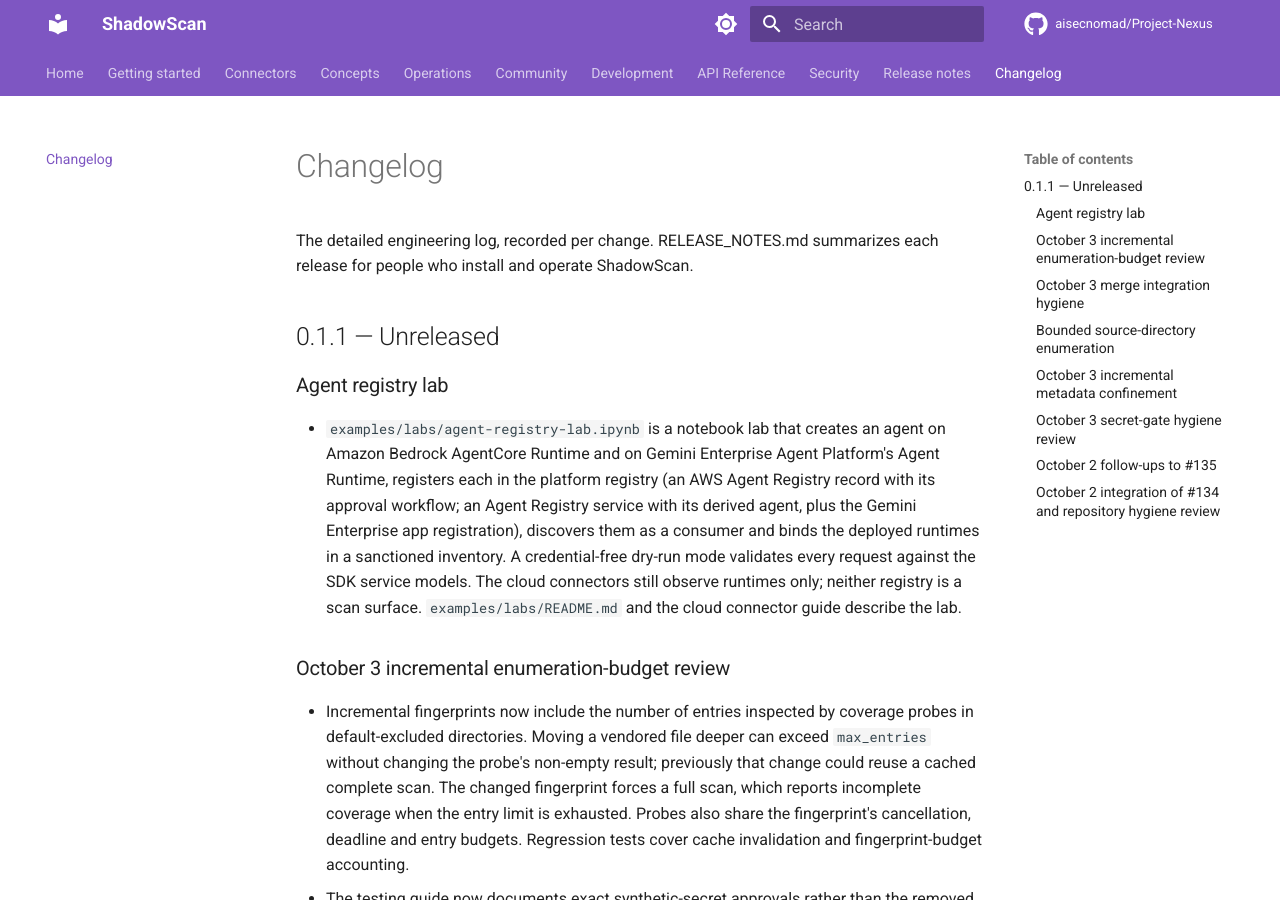
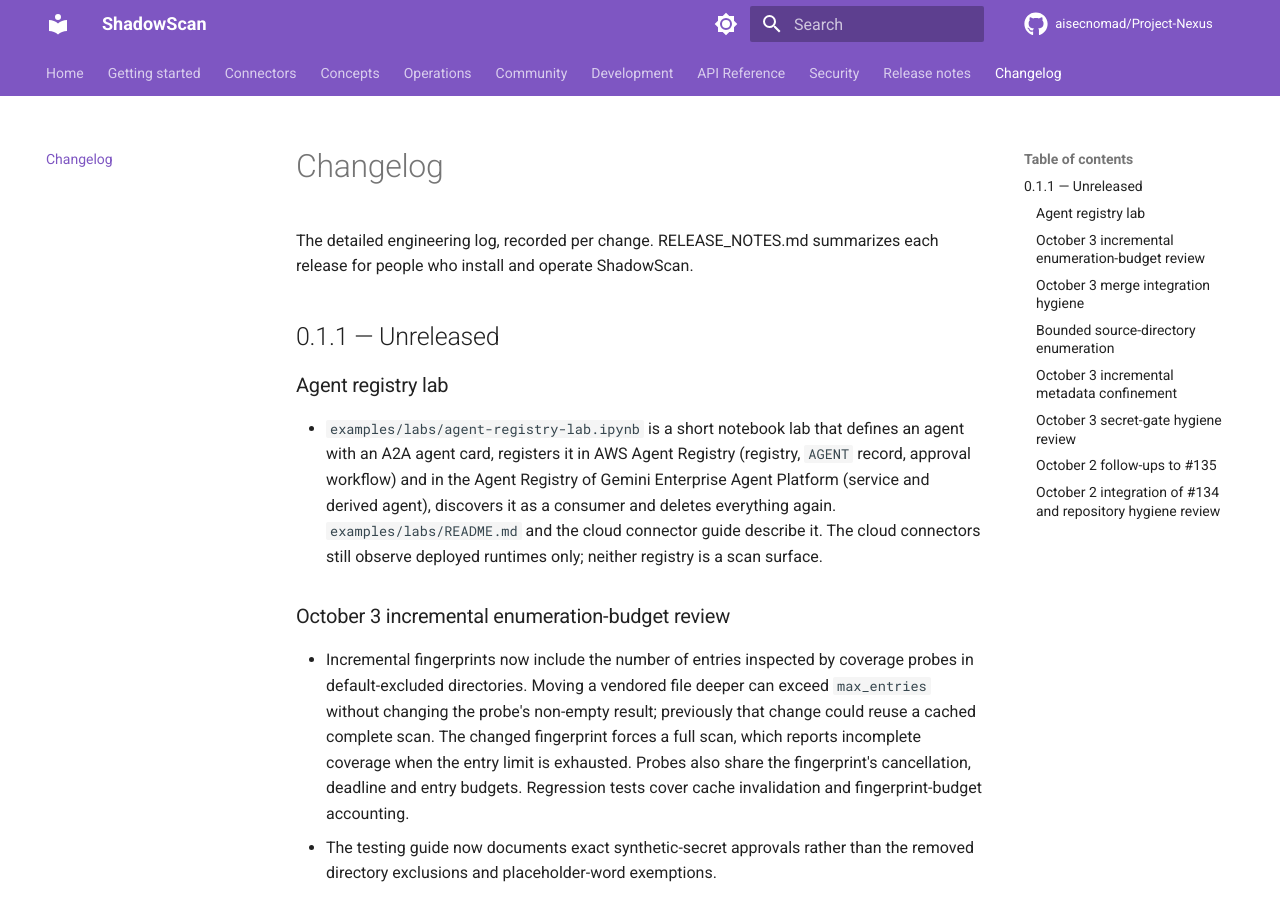
Before and after one commit to aisecnomad/Project-Nexus, an MkDocs documentation site: the page built from docs/changelog.md, in a window 1280 px wide and 900 px high. Built offline with MkDocs 1.6.1 and Material for MkDocs 9.7.7, drawn with Linux system fonts in a browser that asks for light colours; comment, search, counter and statistics services are not loaded.

Commit message:
Trim the agent registry lab to the essential registration flow
The notebook now has 16 cells: one setup cell that defines the A2A agent
card, three steps per platform (create the AWS registry, register and
submit the record, discover it; register the Google service and derived
agent, discover it), one cleanup cell and a short list of next steps. The
optional runtime deployments, the dry-run machinery, the Gemini Enterprise
app call and the ShadowScan inventory section are gone; the next-steps
cell links to the documentation for each. Executed end to end against
mocked clients that validate every request against the SDK models.

Update the labs README, the cloud connector guide and the changelog to
match, and drop the lab output ignore rule since the lab writes no files.

Signed-off-by: Claude <noreply@anthropic.com>
Co-Authored-By: Claude Fable 5.1 <noreply@anthropic.com>
Claude-Session: https://claude.ai/code/session_018pfwdLXe3tHXjYM91gQ2Vf

```diff
--- a/CHANGELOG.md
+++ b/CHANGELOG.md
@@ -7,16 +7,13 @@ summarizes each release for people who install and operate ShadowScan.
 
 ### Agent registry lab
 
-- `examples/labs/agent-registry-lab.ipynb` is a notebook lab that creates an
-  agent on Amazon Bedrock AgentCore Runtime and on Gemini Enterprise Agent
-  Platform's Agent Runtime, registers each in the platform registry (an AWS
-  Agent Registry record with its approval workflow; an Agent Registry service
-  with its derived agent, plus the Gemini Enterprise app registration),
-  discovers them as a consumer and binds the deployed runtimes in a sanctioned
-  inventory. A credential-free dry-run mode validates every request against
-  the SDK service models. The cloud connectors still observe runtimes only;
-  neither registry is a scan surface. `examples/labs/README.md` and the cloud
-  connector guide describe the lab.
+- `examples/labs/agent-registry-lab.ipynb` is a short notebook lab that
+  defines an agent with an A2A agent card, registers it in AWS Agent Registry
+  (registry, `AGENT` record, approval workflow) and in the Agent Registry of
+  Gemini Enterprise Agent Platform (service and derived agent), discovers it
+  as a consumer and deletes everything again. `examples/labs/README.md` and
+  the cloud connector guide describe it. The cloud connectors still observe
+  deployed runtimes only; neither registry is a scan surface.
 
 ### October 3 incremental enumeration-budget review
 
```
Also changed, not shown: docs/connectors/cloud.md (+2 -2 lines), examples/labs/README.md (+21 -43 lines), 1 other file.
